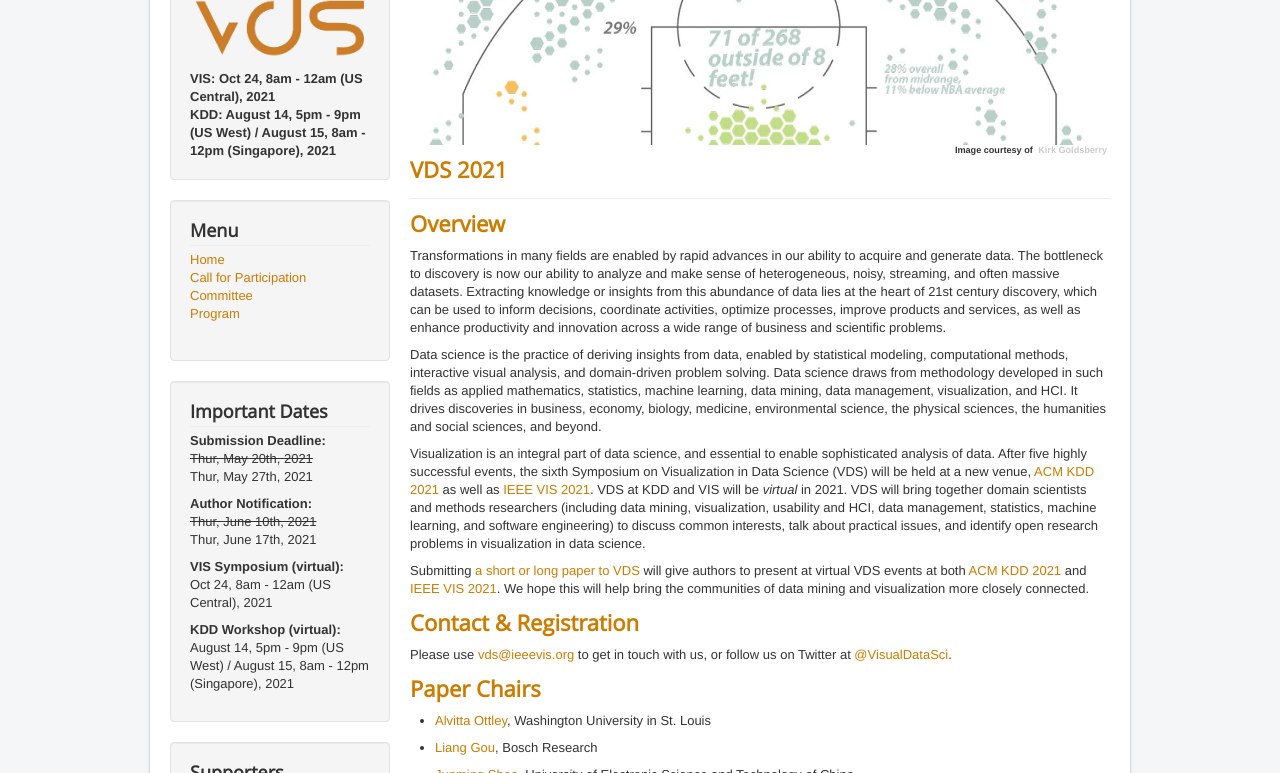
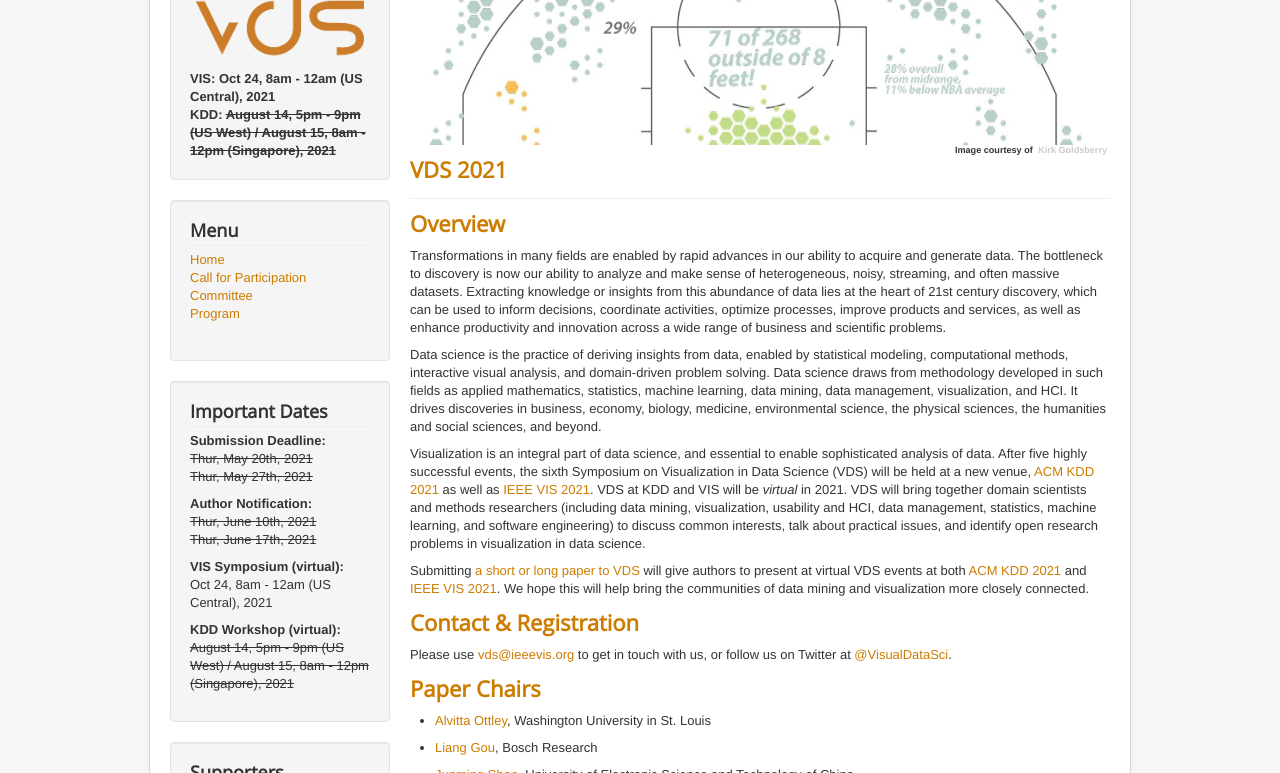
Before and after one commit to visualdatascience/2022, a Jekyll site: the page built from index.md, in a window 1280 px wide. Shown: the part 139-912 px from the top of the page. Built offline with Jekyll 4.4.1, drawn with Linux system fonts in a browser that asks for light colours.

```diff
--- a/_config.yml
+++ b/_config.yml
@@ -7,9 +7,9 @@ url: "http://www.visualdatascience.org/"
 conferenceshort: "VDS 2021"
 conferencedate: "Oct. 24 (VIS), Aug. 14 (KDD)2021  (US West) " #"Mon, Oct. 26, 2020"
 
-deadline_submission:  "<s>Thur, May 20th, 2021</s><br> Thur, May 27th, 2021"
-deadline_notification: "<s>Thur, June 10th, 2021</s><br> Thur, June 17th, 2021"
-event_date: "August 14, 5pm - 9pm (US West) / August 15, 8am - 12pm (Singapore), 2021" #"Mon, Oct. 26, 2020"
+deadline_submission:  "<s>Thur, May 20th, 2021</s><br> <s>Thur, May 27th, 2021</s>"
+deadline_notification: "<s>Thur, June 10th, 2021</s><br> <s>Thur, June 17th, 2021</s>"
+event_date: "<s>August 14, 5pm - 9pm (US West) / August 15, 8am - 12pm (Singapore), 2021</s>" #"Mon, Oct. 26, 2020"
 event2_date: "Oct 24, 8am - 12am (US Central), 2021"
 
 # Build settings
```
